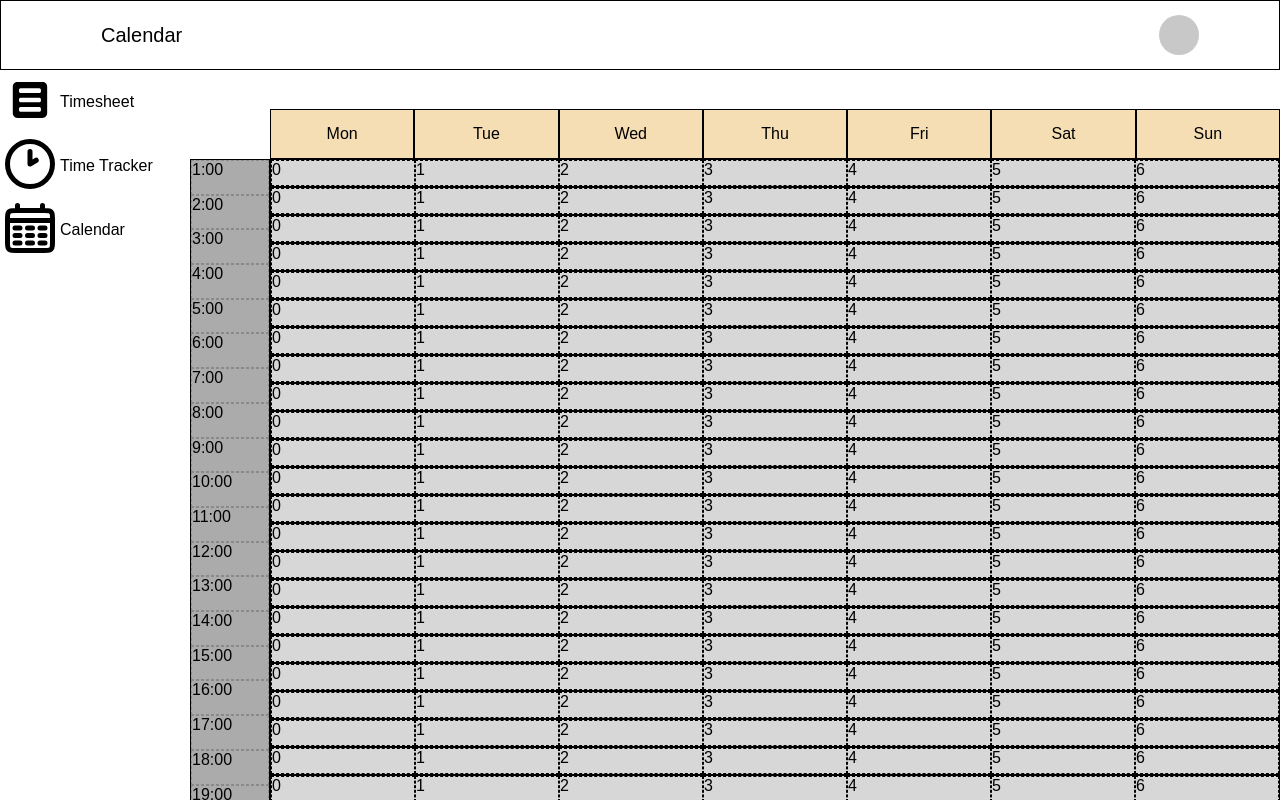
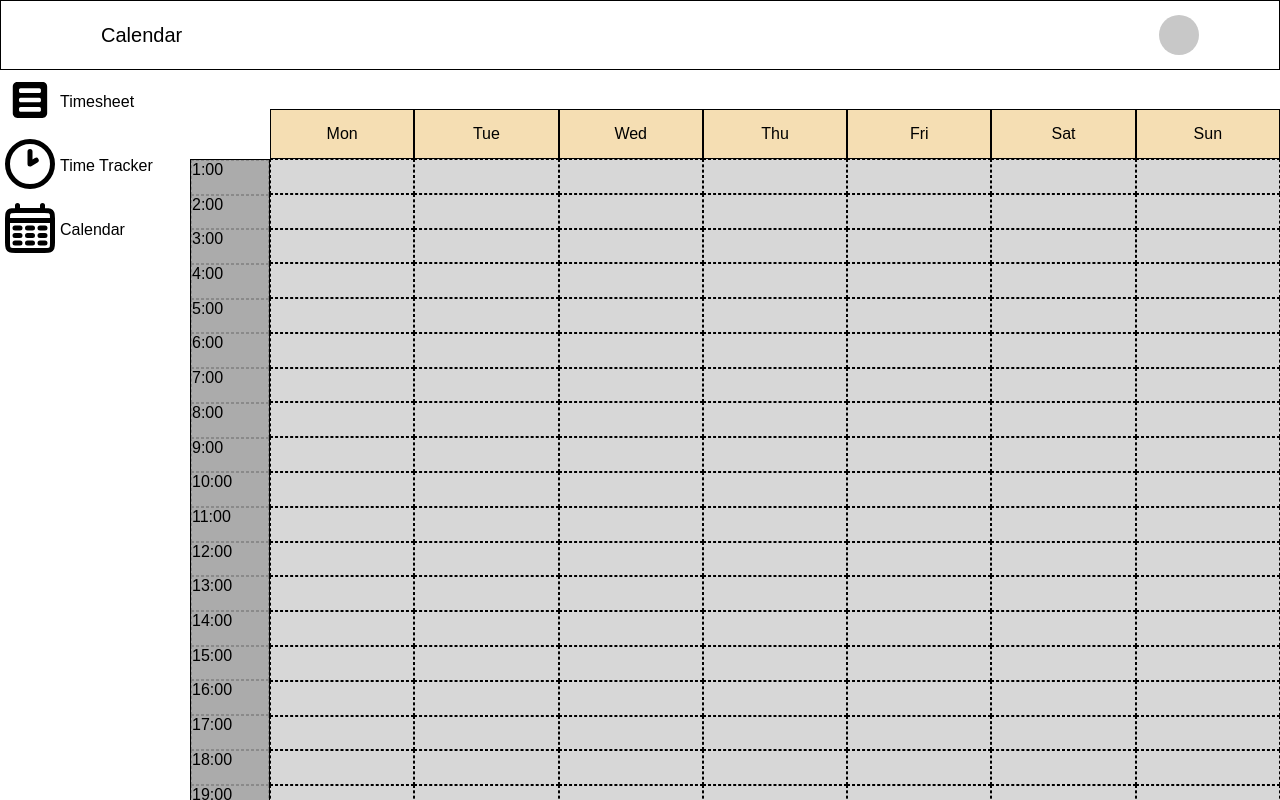
Before and after one commit to Aleena1802/Calendar, a React (Vite) app: page / in a window 1280 px wide. Shown: the top 800 px of the page. Built offline with nearby package versions, Linux system fonts and the light colour scheme.

Commit message:
removed indexes from grid to focus on one column at a time

```diff
--- a/src/calendar/Calendar.tsx
+++ b/src/calendar/Calendar.tsx
@@ -60,21 +60,14 @@ export default function Calendar() {
                         ))}
                     </Box>
 
+
                     <Box className="taskGrid">
-    {Array.from({ length: 23 }, (_, rowIndex) => (
-        <Box key={`row-${rowIndex}`} className="taskRow">
-            {Array.from({ length: 7 }, (_, colIndex) => {
-                const cellIndex = rowIndex * 7 + colIndex;
-                return cellIndex < 161 ? (
-                    <Box key={`cell-${cellIndex}`} className="task">
-                        {colIndex}
+                    {Array.from({ length: 161 }, (_, index) => (
+                <Box key={index} className="task">
+
+                </Box>
+            ))}
                     </Box>
-                ) : null;
-            })}
-        </Box>
-    ))}
-</Box>
-
 
 
                 </Box>
--- a/src/calendar/calendar.css
+++ b/src/calendar/calendar.css
@@ -78,3 +78,13 @@
     height: 100%;
 
 }
+
+
+.taskGrid{
+    grid-area: tasks;
+    display: grid;
+    width: 100%;
+    grid-template-columns: repeat(7,1fr);
+    grid-template-rows: repeat(23,1fr);
+    height: 100%;
+}
```
